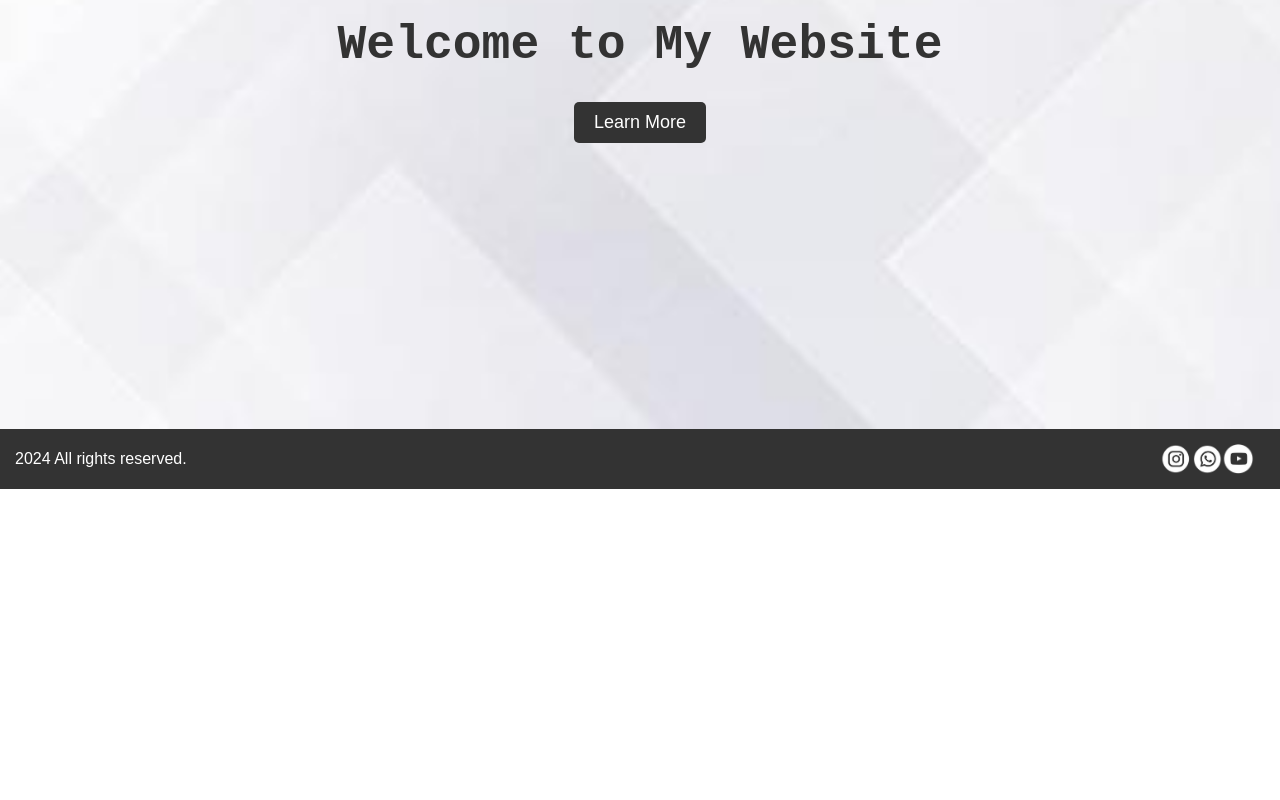
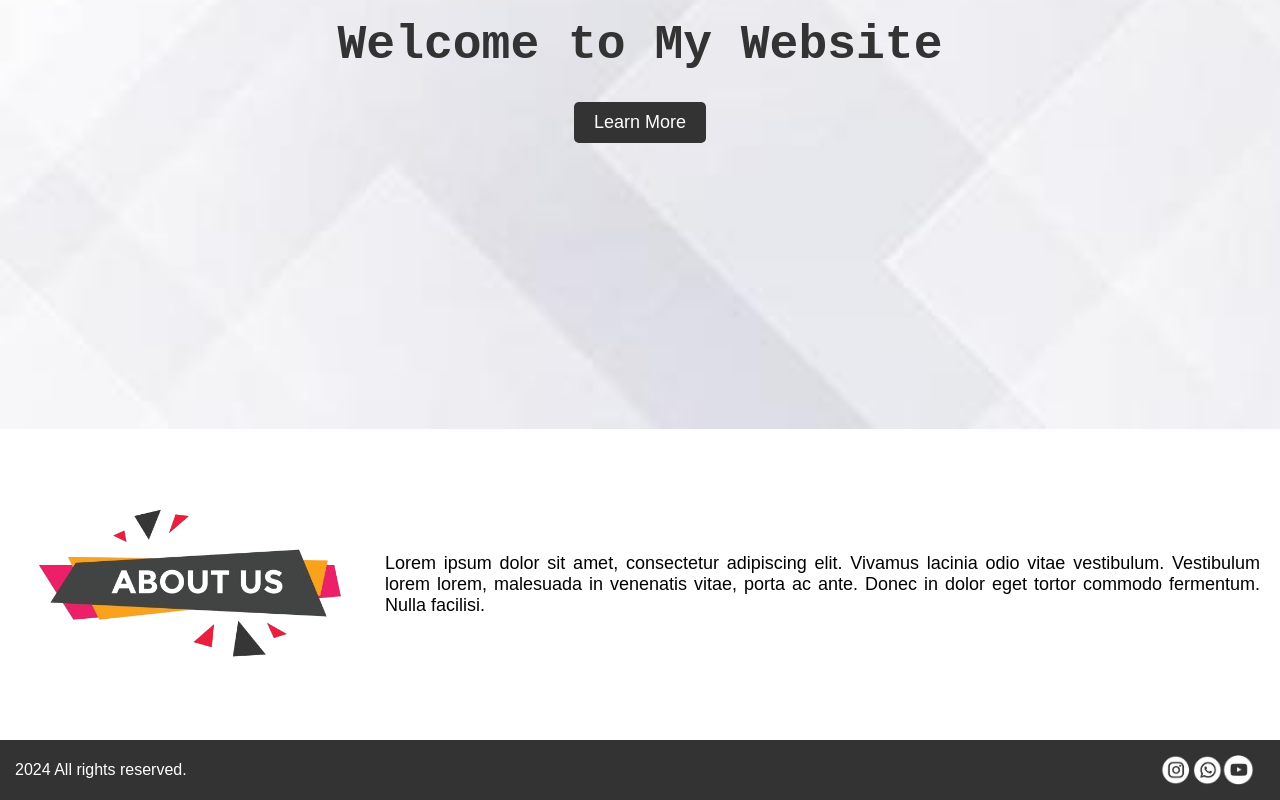
Before and after one commit to sarahdaou/nextjsproject, a Next.js app: page / in a window 1280 px wide. Shown: the part 371-1171 px from the top of the page. Before the commit the page ends 860 px from the top, so only its background shows below. Built offline with nearby package versions, Linux system fonts and the light colour scheme.

Commit message:
about us added, pictures still blurry

```diff
--- /dev/null
+++ b/comps/AboutUs.js
@@ -0,0 +1,21 @@
+import Image from 'next/image'
+
+const AboutUs = () => {
+    return (
+
+<section className="about-us" id="about-us">
+            <div className="container">
+                <Image src="/about-us.png" alt="About Us" layout="intrinsic" quality={100} className="about-image" width={0} height={0}/>
+                <div className="about-text">
+                    Lorem ipsum dolor sit amet, consectetur adipiscing elit.
+                    Vivamus lacinia odio vitae vestibulum. Vestibulum lorem lorem,
+                    malesuada in venenatis vitae, porta ac ante. Donec in dolor eget
+                    tortor commodo fermentum. Nulla facilisi.
+                </div>
+            </div>
+        </section>
+
+    );
+  }
+
+  export default AboutUs;
--- a/comps/Footer.js
+++ b/comps/Footer.js
@@ -8,7 +8,7 @@ const Footer = () => {
                 <p>2024 All rights reserved.</p>
             </div>
             <div className="footer-icons icon-link">
-                <Image src="/insta.png" alt="Instagram" height={30} width={0} style={{ width:'auto'}} />
+                <Image src="/insta.png" alt="Instagram" height={30} width={0} style={{ width:'auto'}} quality={100} />
                 <Image src="/whatsapp.png" alt="WhatsApp" height={30} width={0} style={{ width:'auto'}}/>
                 <Image src="/youtube.png" alt="YouTube" height={30} width={0} style={{ width:'auto'}}/>
             </div>
--- a/pages/index.js
+++ b/pages/index.js
@@ -5,6 +5,7 @@ import styles from "@/styles/Home.module.css";
 import Navbar from "@/comps/Navbar"
 import Footer from "@/comps/Footer"
 import Banner from "@/comps/Banner"
+import AboutUs from "@/comps/AboutUs";
 
 const inter = Inter({ subsets: ["latin"] });
 
@@ -19,7 +20,7 @@ export default function Home() {
       </Head>
       <Navbar />
       <Banner />
-
+      <AboutUs />
       <Footer />
     </>
   );
```
Also changed, not shown: comps/Form.js (added), comps/Grid.js (added), public/about-us.png (added).
